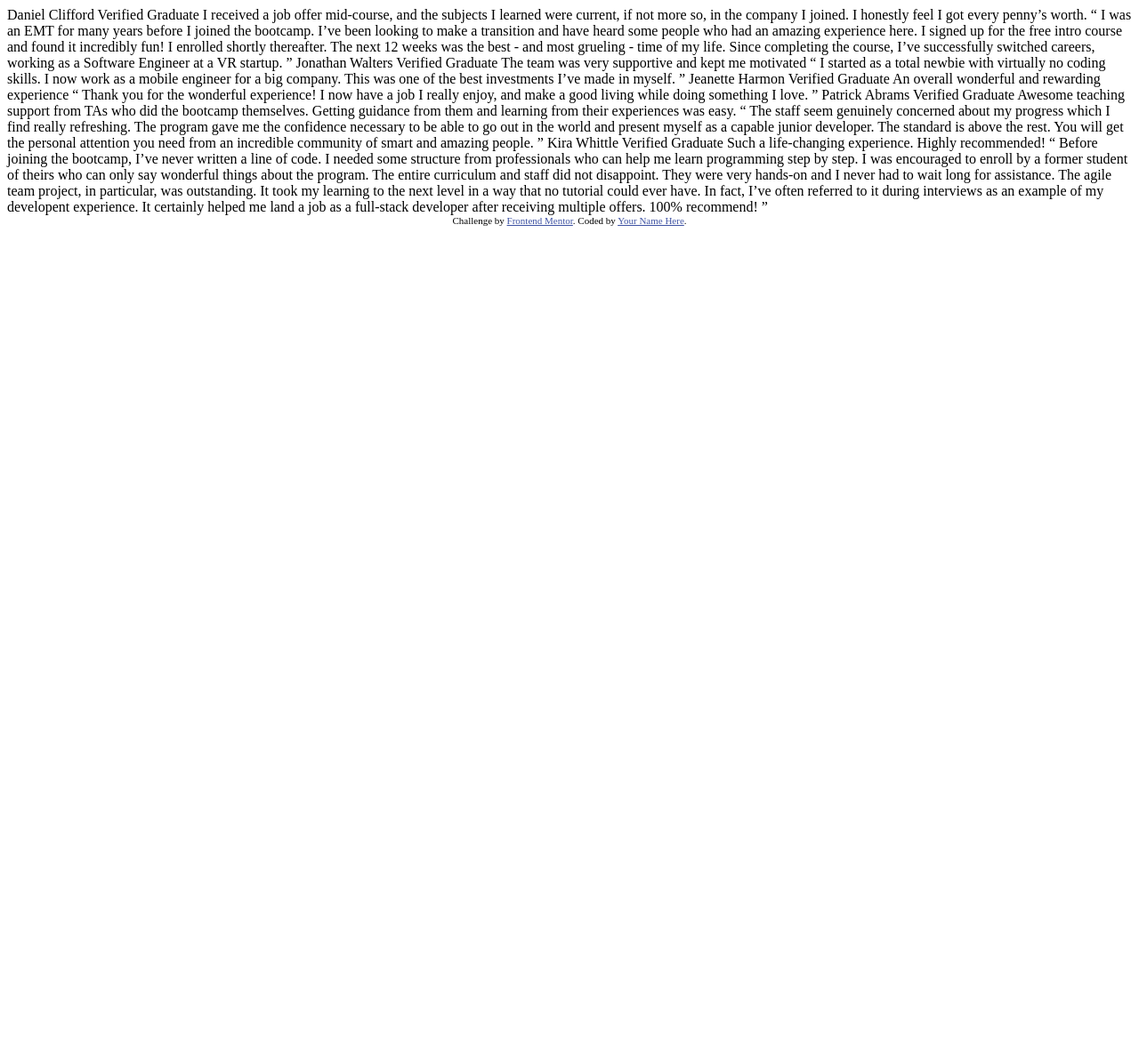
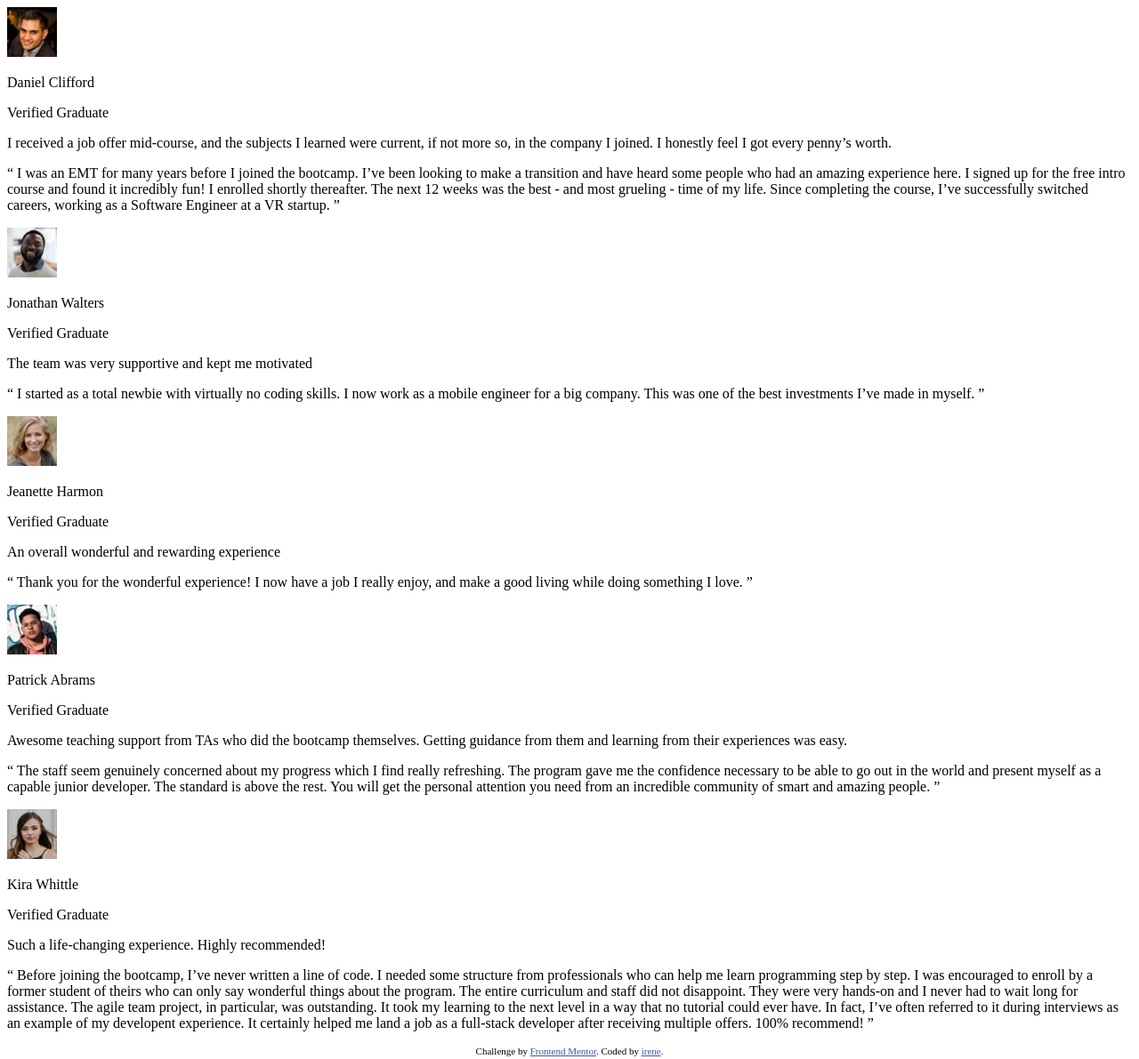
Before and after one commit to irene-panis/fem-testimonials, a plain HTML site: page index.html in a window 1280 px wide. Shown: the whole page at 89% size. Before the commit the page ends 800 px from the top, so only its background shows below. Drawn offline with Linux system fonts and the light colour scheme.

Commit message:
create html structure

```diff
--- a/index.html
+++ b/index.html
@@ -15,62 +15,98 @@
   </style>
 </head>
 <body>
-  Daniel Clifford
-  Verified Graduate
+  <main>
+    <div class="card-container">
+      <div class="card">
+        <div class="author-info">
+          <img src="images/image-daniel.jpg" alt="Daniel Clifford avatar"/>
+          <div class="author-text">
+            <p class="author">Daniel Clifford</p>
+            <p class="verified-grad">Verified Graduate</p>
+          </div>
+        </div>
 
-  I received a job offer mid-course, and the subjects I learned were current, if not more so,
-  in the company I joined. I honestly feel I got every penny’s worth.
+        <p class="big-quote">
+          I received a job offer mid-course, and the subjects I learned were current, if not more so, in the company I joined. I honestly feel I got every penny’s worth.
+        </p>
 
-  “ I was an EMT for many years before I joined the bootcamp. I’ve been looking to make a
-  transition and have heard some people who had an amazing experience here. I signed up
-  for the free intro course and found it incredibly fun! I enrolled shortly thereafter.
-  The next 12 weeks was the best - and most grueling - time of my life. Since completing
-  the course, I’ve successfully switched careers, working as a Software Engineer at a VR startup. ”
+        <p class="small-quote">
+          “ I was an EMT for many years before I joined the bootcamp. I’ve been looking to make a transition and have heard some people who had an amazing experience here. I signed up for the free intro course and found it incredibly fun! I enrolled shortly thereafter. The next 12 weeks was the best - and most grueling - time of my life. Since completing the course, I’ve successfully switched careers, working as a Software Engineer at a VR startup. ”
+        </p>
+      </div>
 
-  Jonathan Walters
-  Verified Graduate
+      <div class="card">
+        <div class="author-info">
+          <img src="images/image-jonathan.jpg" alt="Jonathan Walters avatar"/>
+          <div class="author-text">
+            <p class="author">Jonathan Walters</p>
+            <p class="verified-grad">Verified Graduate</p>
+          </div>
+        </div>
 
-  The team was very supportive and kept me motivated
+        <p class="big-quote">The team was very supportive and kept me motivated</p>
 
-  “ I started as a total newbie with virtually no coding skills. I now work as a mobile engineer
-  for a big company. This was one of the best investments I’ve made in myself. ”
+        <p class="small-quote">“ I started as a total newbie with virtually no coding skills. I now work as a mobile engineer for a big company. This was one of the best investments I’ve made in myself. ”</p>
+      </div>
 
-  Jeanette Harmon
-  Verified Graduate
+      <div class="card">
+        <div class="author-info">
+          <img src="images/image-jeanette.jpg" alt="Jeanette Harmon avatar"/>
+          <div class="author-text">
+            <p class="author">Jeanette Harmon</p>
+            <p class="verified-grad">Verified Graduate</p>
+          </div>
+        </div>
 
-  An overall wonderful and rewarding experience
+        <p class="big-quote">
+          An overall wonderful and rewarding experience
+        </p>
 
-  “ Thank you for the wonderful experience! I now have a job I really enjoy, and make a good living
-  while doing something I love. ”
+        <p class="small-quote">
+          “ Thank you for the wonderful experience! I now have a job I really enjoy, and make a good living while doing something I love. ”
+        </p>
+      </div>
 
-  Patrick Abrams
-  Verified Graduate
+      <div class="card">
+        <div class="author-info">
+          <img src="images/image-patrick.jpg" alt="Patrick Abrams avatar"/>
+          <div class="author-text">
+            <p class="author">Patrick Abrams</p>
+            <p class="verified-grad">Verified Graduate</p>
+          </div>
+        </div>
 
-  Awesome teaching support from TAs who did the bootcamp themselves. Getting guidance from them and
-  learning from their experiences was easy.
+        <p class="big-quote">
+        Awesome teaching support from TAs who did the bootcamp themselves.  Getting guidance from them and learning from their experiences was easy.
+        </p>
 
-  “ The staff seem genuinely concerned about my progress which I find really refreshing. The program
-  gave me the confidence necessary to be able to go out in the world and present myself as a capable
-  junior developer. The standard is above the rest. You will get the personal attention you need from
-  an incredible community of smart and amazing people. ”
+        <p class="small-quote">
+          “ The staff seem genuinely concerned about my progress which I find really refreshing. The program gave me the confidence necessary to be able to go out in the world and present myself as a capable junior developer. The standard is above the rest. You will get the personal attention you need from an incredible community of smart and amazing people. ”
+        </p>
+      </div>
 
-  Kira Whittle
-  Verified Graduate
+      <div class="card">
+        <div class="author-info">
+          <img src="images/image-kira.jpg" alt="Kira Whittle avatar"/>
+          <div class="author-text">
+            <p class="author">Kira Whittle</p>
+            <p class="verified-grad">Verified Graduate</p>
+          </div>
+        </div>
 
-  Such a life-changing experience. Highly recommended!
+        <p class="big-quote">Such a life-changing experience. Highly recommended!</p>
 
-  “ Before joining the bootcamp, I’ve never written a line of code. I needed some structure from
-  professionals who can help me learn programming step by step. I was encouraged to enroll by a former
-  student of theirs who can only say wonderful things about the program. The entire curriculum and staff
-  did not disappoint. They were very hands-on and I never had to wait long for assistance. The agile team
-  project, in particular, was outstanding. It took my learning to the next level in a way that no tutorial
-  could ever have. In fact, I’ve often referred to it during interviews as an example of my developent
-  experience. It certainly helped me land a job as a full-stack developer after receiving multiple offers.
-  100% recommend! ”
+        <p class="small-quote">
+          “ Before joining the bootcamp, I’ve never written a line of code. I needed some structure from professionals who can help me learn programming step by step. I was encouraged to enroll by a former
+          student of theirs who can only say wonderful things about the program. The entire curriculum and staff did not disappoint. They were very hands-on and I never had to wait long for assistance. The agile team project, in particular, was outstanding. It took my learning to the next level in a way that no tutorial could ever have. In fact, I’ve often referred to it during interviews as an example of my developent experience. It certainly helped me land a job as a full-stack developer after receiving multiple offers. 100% recommend! ”
+        </p>
+      </div>
+    </div>
+  </main>
 
-  <div class="attribution">
+  <footer class="attribution">
     Challenge by <a href="https://www.frontendmentor.io?ref=challenge" target="_blank">Frontend Mentor</a>.
-    Coded by <a href="#">Your Name Here</a>.
-  </div>
+    Coded by <a href="https://github.com/irene-panis">irene</a>.
+  </footer>
 </body>
 </html>
```
